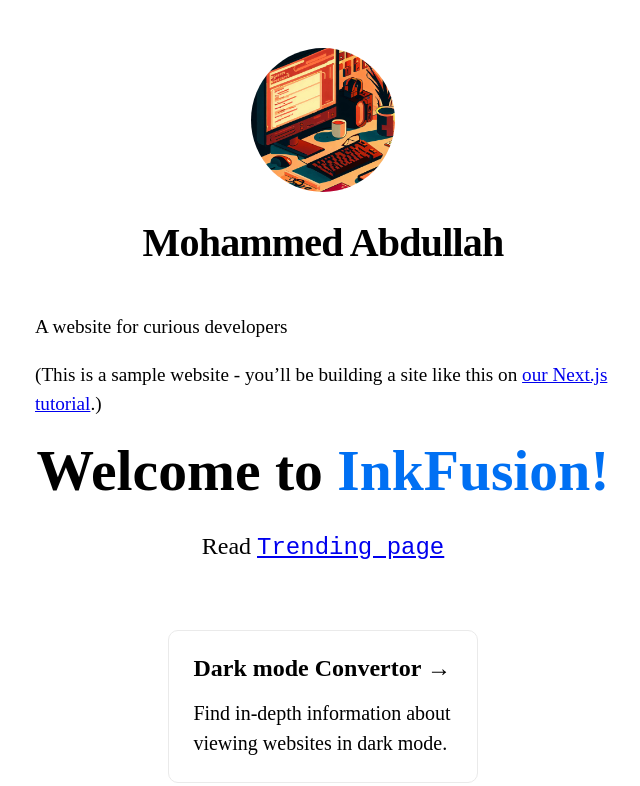
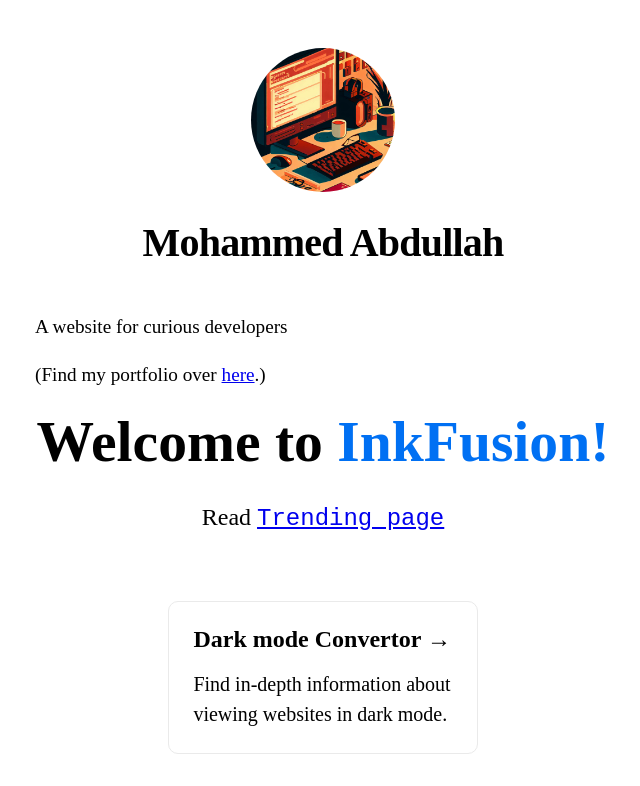
Before and after one commit to mohammed1916/nextjs-blog, a Next.js app: page / in a window 1280 px wide. Shown: the top 786 px of the page, without its empty margins (317-957 px from the left). Built offline with nearby package versions, Linux system fonts and the light colour scheme.

Commit message:
removed initial content, added portfolio link

```diff
--- a/pages/index.js
+++ b/pages/index.js
@@ -13,8 +13,8 @@ export default function Home() {
       <section className={utilStyles.headingMd}>
         <p>A website for curious developers</p>
         <p>
-          (This is a sample website - you’ll be building a site like this on{' '}
-          <a href="https://nextjs.org/learn">our Next.js tutorial</a>.)
+          (Find my portfolio over {' '}
+          <a href="https://mohammedabdullah.pages.dev/">here</a>.)
         </p>
       </section>
       <main>
```
